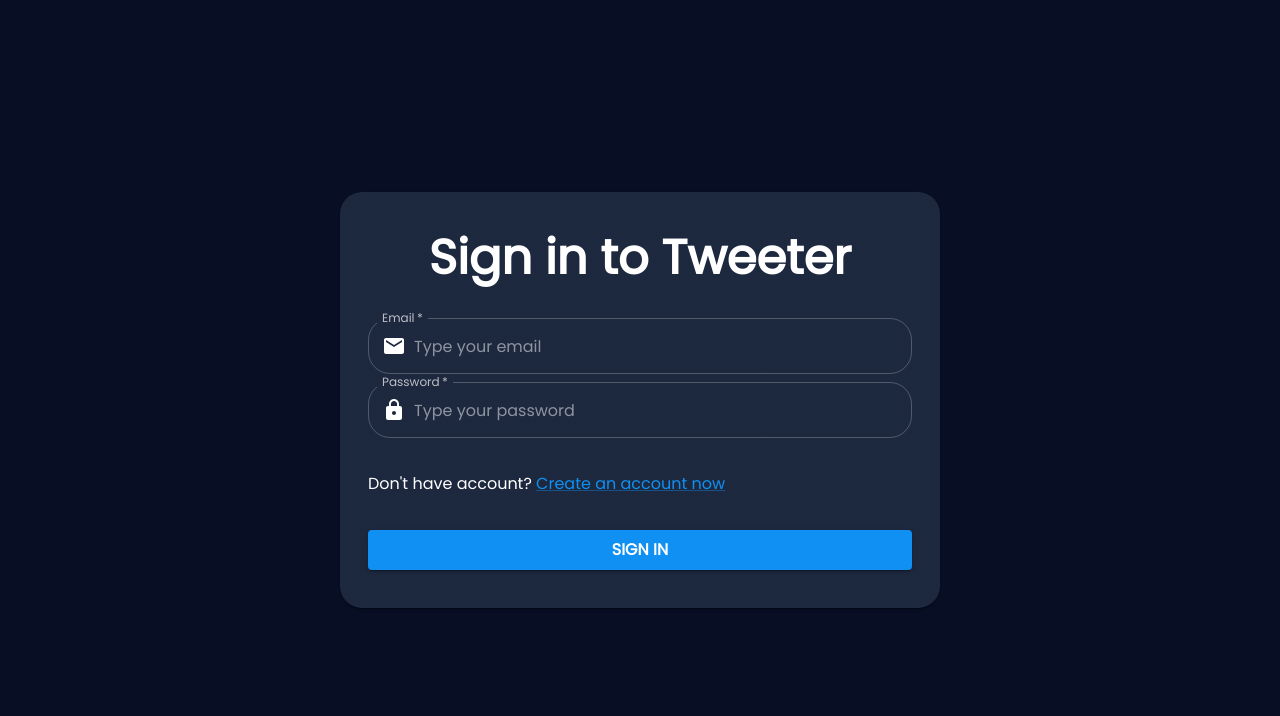
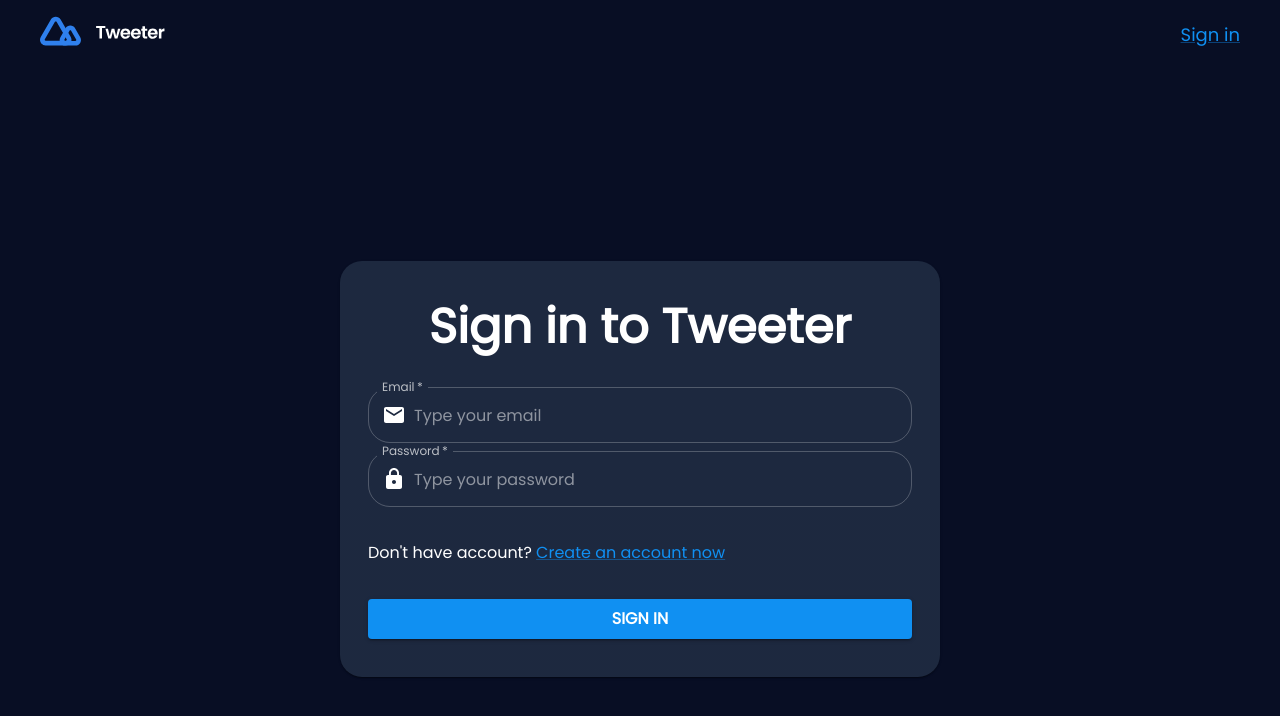
Before and after one commit to Jacky16/Tweeter-Front, a React (Create React App) app: page / in a window 1280 px wide. Shown: the top 716 px of the page. Built offline with nearby package versions, Linux system fonts and the light colour scheme; no server answers.

Commit message:
Implement header on App

```diff
--- a/src/components/App/App.tsx
+++ b/src/components/App/App.tsx
@@ -1,4 +1,5 @@
 import { Container } from "@mui/material";
+import { useEffect } from "react";
 import { Route, Routes } from "react-router-dom";
 import useToken from "../../hooks/useToken/useToken";
 import HomePage from "../../pages/HomePage/HomePage";
@@ -6,6 +7,7 @@ import LoginPage from "../../pages/LoginPage/LoginPage";
 import RegisterPage from "../../pages/RegisterPage/RegisterPage";
 import { useAppSelector } from "../../redux/hooks";
 import AlertToast from "../AlertToast/AlertToast";
+import Header from "../Header/Header";
 import ProtectedAuthRoute from "../ProtectedAuthRoute/ProtectedAuthRoute";
 import ProtectedRoute from "../ProtectedRoute/ProtectedRoute";
 
@@ -16,9 +18,13 @@ const App = () => {
   } = useAppSelector((state) => state.ui);
   const isLogged = useAppSelector((state) => state.user.isLogged);
 
+  useEffect(() => {
     getToken();
+  }, [getToken]);
 
   return (
+    <>
+      <Header />
       <Container maxWidth={"md"}>
         <Routes>
           <Route
@@ -48,6 +54,7 @@ const App = () => {
         </Routes>
         <AlertToast isOpen={isOpen} severity={severity} message={message} />
       </Container>
+    </>
   );
 };
 
```
Lines whose indentation alone changed are shown as unchanged.
